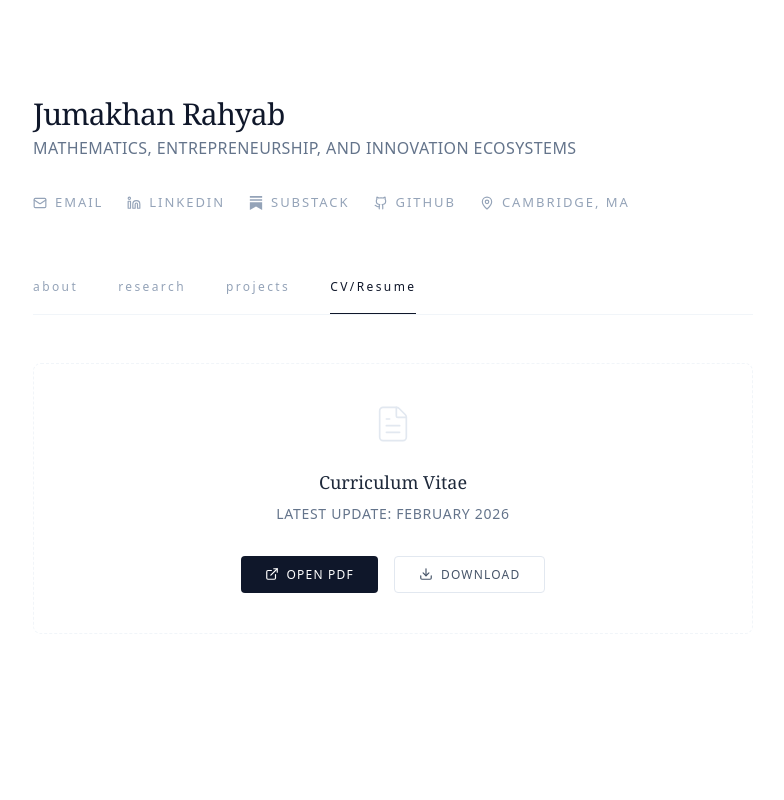
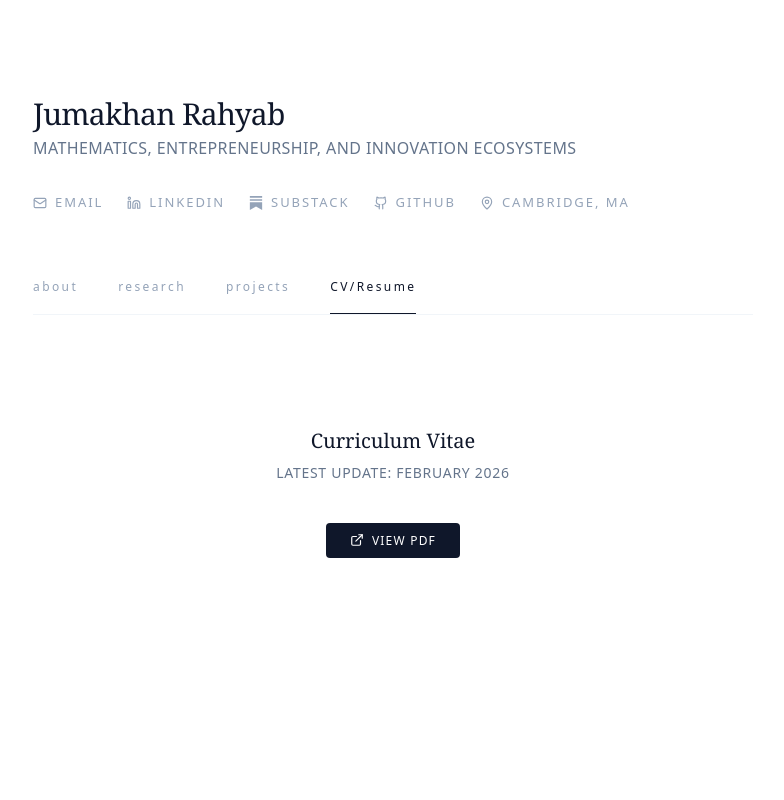
Before and after one commit to jrahyab/jrahyab.github.io, a React (Vite) app: page / in a window 1280 px wide. Both pictures are taken after a click on the button "CV/Resume". Shown: the top 800 px of the page, without its empty margins (247-1031 px from the left). Built offline with nearby package versions, Linux system fonts and the light colour scheme.

Commit message:
Refine CV section styling

```diff
--- a/src/App.jsx
+++ b/src/App.jsx
@@ -204,29 +204,23 @@ const App = () => {
           )}
 
           {activeTab === 'resume' && (
-            <section className="animate-in fade-in duration-500 py-10 flex flex-col items-center justify-center border border-dashed border-slate-100 rounded-lg">
-              <div className="text-center">
-                <FileText size={40} className="mx-auto text-slate-200 mb-6" strokeWidth={1} />
-                <h3 className="text-lg font-normal text-slate-800 mb-2">Curriculum Vitae</h3>
-                <p className="text-sm text-slate-500 mb-8 font-sans uppercase tracking-wider">Latest Update: February 2026</p>
+            <section className="animate-in fade-in duration-500 py-16 text-center">
+              <h3 className="text-xl font-normal text-slate-900 mb-2">
+                Curriculum Vitae
+              </h3>
 
-                <div className="flex gap-4 justify-center">
-                  <a
-                    href="/path-to-your-resume.pdf"
-                    className="flex items-center gap-2 px-6 py-2 bg-slate-900 text-white font-sans text-[12px] uppercase tracking-widest hover:bg-slate-700 transition-all rounded"
-                    target="_blank"
-                  >
-                    <ExternalLink size={14} /> Open PDF
-                  </a>
-                  <a
-                    href="/path-to-your-resume.pdf"
-                    download
-                    className="flex items-center gap-2 px-6 py-2 border border-slate-200 text-slate-600 font-sans text-[12px] uppercase tracking-widest hover:border-slate-900 hover:text-slate-900 transition-all rounded"
-                  >
-                    <Download size={14} /> Download
-                  </a>
-                </div>
-              </div>
+              <p className="text-sm text-slate-500 mb-10 font-sans uppercase tracking-wider">
+                Latest Update: February 2026
+              </p>
+
+              <a
+                href="/Jumakhan-Rahyab-CV.pdf"
+                target="_blank"
+                rel="noopener noreferrer"
+                className="inline-flex items-center gap-2 px-6 py-2 bg-slate-900 text-white font-sans text-[12px] uppercase tracking-widest hover:bg-slate-700 transition-all rounded"
+              >
+                <ExternalLink size={14} /> View PDF
+              </a>
             </section>
           )}
         </div>
```
